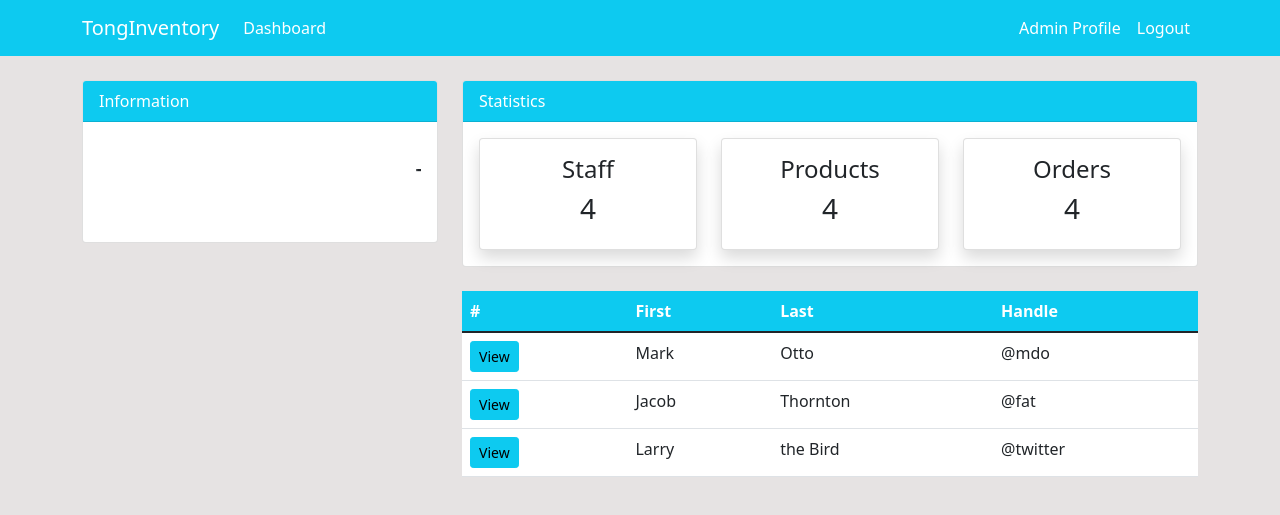
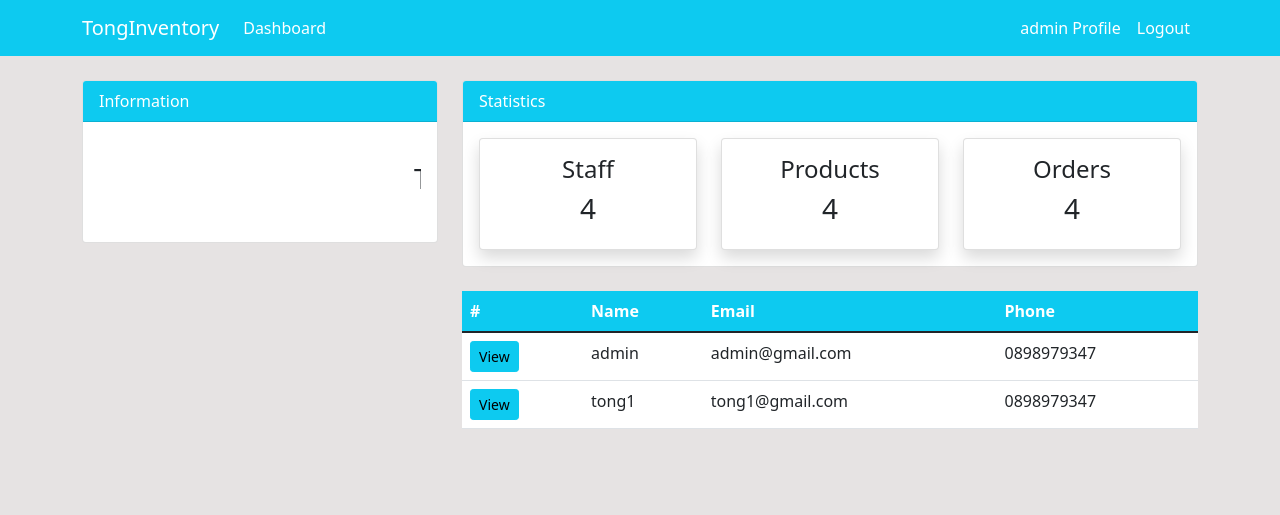
Before and after one commit to tongza331/inventory-system, a Django app: page /staff/ in a window 1280 px wide. Shown: the top 515 px of the page. Run offline with Django 4.2, Linux system fonts and the light colour scheme; a user stored in the database is signed in; data comes from the database, SQL or seed files in the repository; both versions use the stored data as it was after the commit.

Commit message:
add view staff profile and list order

```diff
--- a/inventoryproject/dashboard/urls.py
+++ b/inventoryproject/dashboard/urls.py
@@ -4,6 +4,7 @@ from . import views
 urlpatterns = [
     path('dashboard/',views.index,name='dashboard-index'),
     path('staff/',views.staff,name='dashboard-staff'),
+    path('staff/detail/<int:pk>',views.staff_detail,name='dashboard-staff-detail'),
     path('product/',views.product,name='dashboard-product'),
     path('product/delete/<int:pk>',views.product_delete,name='dashboard-product-delete'),
     path('product/update/<int:pk>',views.product_update,name='dashboard-product-update'),
--- a/inventoryproject/dashboard/views.py
+++ b/inventoryproject/dashboard/views.py
@@ -2,9 +2,10 @@ from django import forms
 from django.contrib import messages
 from django.shortcuts import render, redirect
 from django.http import HttpResponse
-from .models import Product
+from .models import Product, Order
 from django.contrib.auth.decorators import login_required
 from .forms import ProductFrom
+from django.contrib.auth.models import User
 # Create your views here.
 
 @login_required
@@ -13,7 +14,18 @@ def index(request):
 
 @login_required
 def staff(request):
-    return render(request, 'dashboard/staff.html')
+    workers = User.objects.all()
+    context = {
+        'workers':workers
+    }
+    return render(request, 'dashboard/staff.html',context)
+
+def staff_detail(request, pk):
+    workers = User.objects.get(id=pk)
+    context = {
+        'workers':workers,
+    }
+    return render(request,'dashboard/staff_detail.html',context)
 
 @login_required
 def product(request):
@@ -56,4 +68,8 @@ def product_update(request, pk):
 
 @login_required
 def order(request):
-    return render(request, 'dashboard/order.html')
+    orders = Order.objects.all()
+    context = {
+        'orders':orders
+    }
+    return render(request, 'dashboard/order.html',context)
--- a/inventoryproject/templates/dashboard/staff.html
+++ b/inventoryproject/templates/dashboard/staff.html
@@ -12,30 +12,20 @@
                 <thead class="bg-info">
                     <tr class="text-white">
                         <th scope="col">#</th>
-                        <th scope="col">First</th>
-                        <th scope="col">Last</th>
-                        <th scope="col">Handle</th>
+                        <th scope="col">Name</th>
+                        <th scope="col">Email</th>
+                        <th scope="col">Phone</th>
                     </tr>
                 </thead>
                 <tbody>
+                    {% for worker in workers %}
                     <tr>
-                        <th scope="row"><a class="btn btn-info btn-sm" href="">View</a></th>
-                        <td>Mark</td>
-                        <td>Otto</td>
-                        <td>@mdo</td>
+                        <th scope="row"><a class="btn btn-info btn-sm" href="{% url 'dashboard-staff-detail' worker.id %}">View</a></th>
+                        <td>{{ worker.username }}</td>
+                        <td>{{ worker.email }}</td>
+                        <td>{{ worker.profile.phone }}</td>
                     </tr>
-                    <tr>
-                        <th scope="row"><a class="btn btn-info btn-sm" href="">View</a></th>
-                        <td>Jacob</td>
-                        <td>Thornton</td>
-                        <td>@fat</td>
-                    </tr>
-                    <tr>
-                        <th scope="row"><a class="btn btn-info btn-sm" href="">View</a></th>
-                        <td>Larry</td>
-                        <td>the Bird</td>
-                        <td>@twitter</td>
-                    </tr>
+                    {% endfor %}
                 </tbody>
             </table>
         </div>
--- a/inventoryproject/templates/partials/nav.html
+++ b/inventoryproject/templates/partials/nav.html
@@ -17,7 +17,7 @@
         <div class="collapse navbar-collapse justify-content-end" id="navbarSupportedContent">
             <ul class="navbar-nav ml-auto">
                 <li class="nav-item active">
-                    <a class="nav-link text-white" href="{% url 'user-profile' %}">Admin Profile <span
+                    <a class="nav-link text-white" href="{% url 'user-profile' %}">{{ user.username }} Profile <span
                             class="sr-only"></span></a>
                 </li>
                 <li class="nav-item">
```
Also changed, not shown: inventoryproject/templates/dashboard/order.html (+9 -23 lines), inventoryproject/templates/dashboard/staff_detail.html (added, +54 -0 lines), inventoryproject/db.sqlite3.
